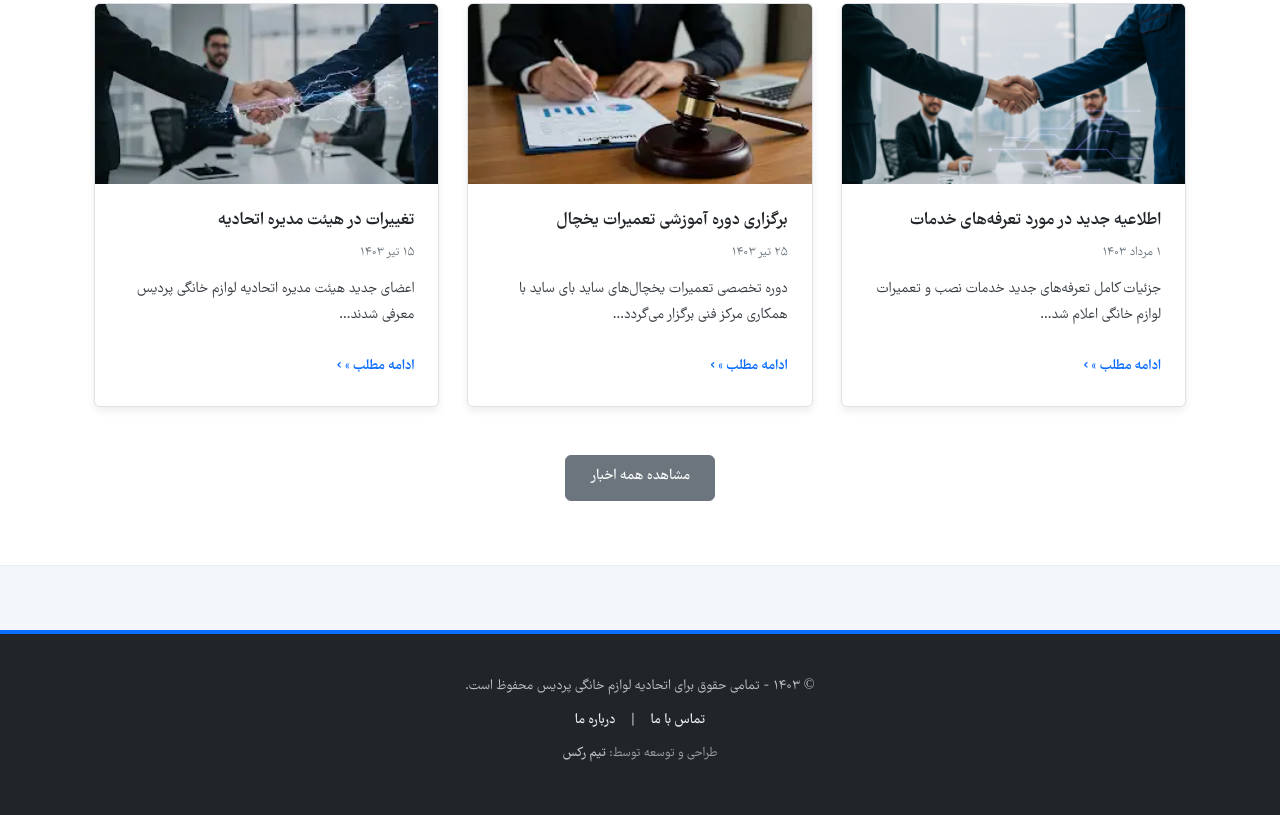
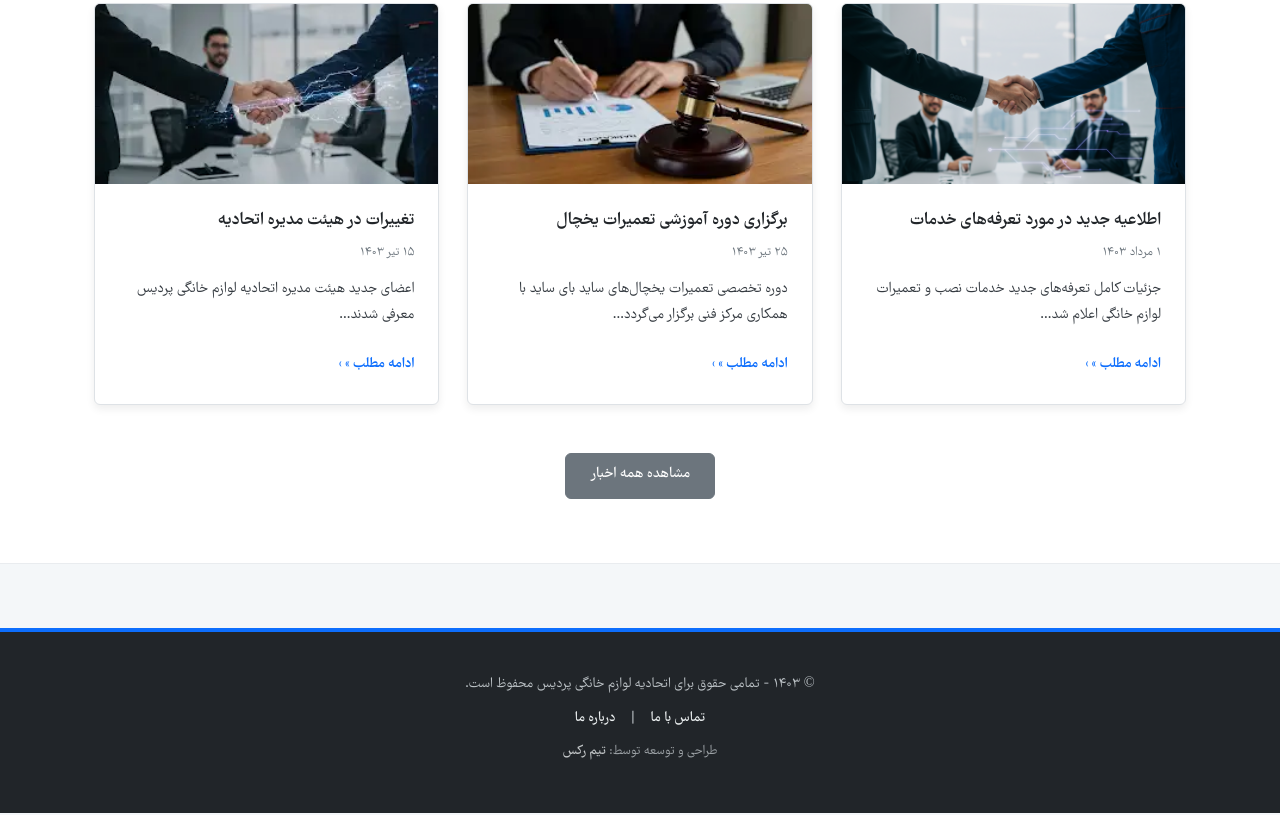
Before and after one commit to rexteamiran/elkp, a plain HTML site: page index.html in a window 1280 px wide. Shown: the part 1156-1971 px from the top of the page. Drawn offline with Linux system fonts and the light colour scheme; a small style sheet from the web is missing.

Commit message:
Update style.css

```diff
--- a/css/style.css
+++ b/css/style.css
@@ -23,7 +23,7 @@
     --border-light-color: #e9ecef; /* Lighter border */
 
     /* Typography */
-    --font-family-base: 'Vazirmatn', Tahoma, 'Helvetica Neue', Arial, sans-serif;
+    --font-family-base: farhang  !important;
     --font-size-base: 1rem;
     --line-height-base: 1.75; /* Generous line height */
 
@@ -41,9 +41,6 @@
 }
 
 /* Global Styles & Reset */
-* {
-	font-family: farhang  !important;
-}
 *, *::before, *::after { box-sizing: border-box; margin: 0; padding: 0; font-family: var(--font-family-base); border-width: 0; border-style: solid; border-color: var(--border-color); }
 html { font-size: 100%; scroll-behavior: smooth; direction: rtl; }
 body { font-size: var(--font-size-base); line-height: var(--line-height-base); color: var(--text-color); background-color: var(--background-color); text-align: right; -webkit-font-smoothing: antialiased; -moz-osx-font-smoothing: grayscale; overflow-x: hidden; position: relative; }
```
